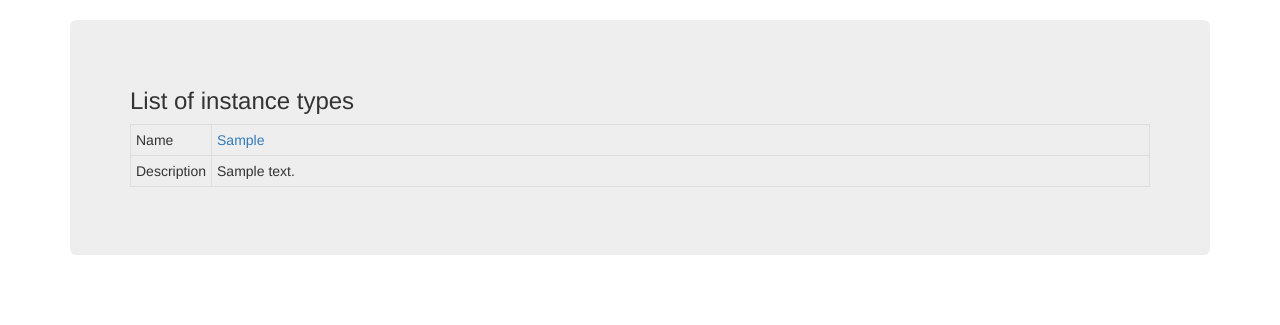
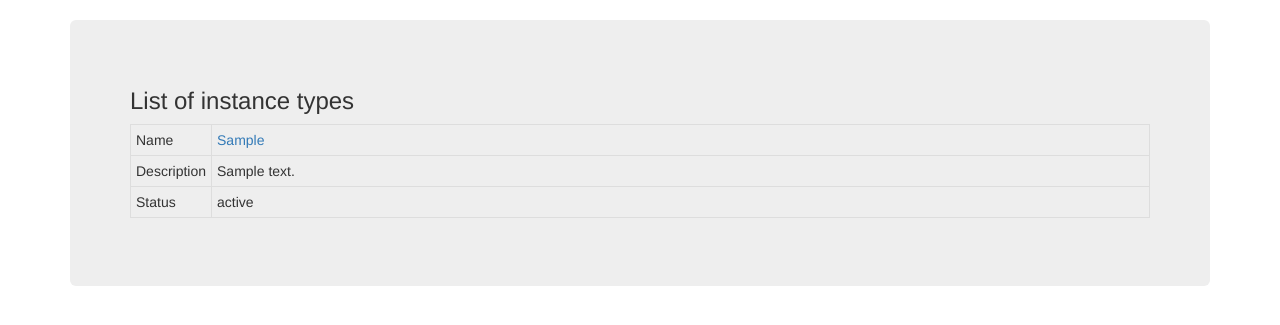
Before and after one commit to jrybicki-jsc/metahosting-html, a Flask app: template myapp/templates/types.html in a window 1280 px wide. Shown: the part 52-377 px from the top of the page. Run offline with Flask 2, Linux system fonts and the light colour scheme; the template is opened without the code that fills it: most values are stand-ins (such as "Sample title", 1, 10 or a date in 2020); some libraries are stand-ins or nearby versions.

Commit message:
introduce worker status

```diff
--- a/myapp/templates/types.html
+++ b/myapp/templates/types.html
@@ -20,6 +20,10 @@
                 <td width="80px">Description</td>
                 <td>{{ type_description['description'] }} </td>
             </tr>
+            <tr>
+                <td width="80px">Status</td>
+                <td>{{ type_description['status'] }} </td>
+            </tr>
         </table>
         {% endfor %}
 {% endif %}
```
